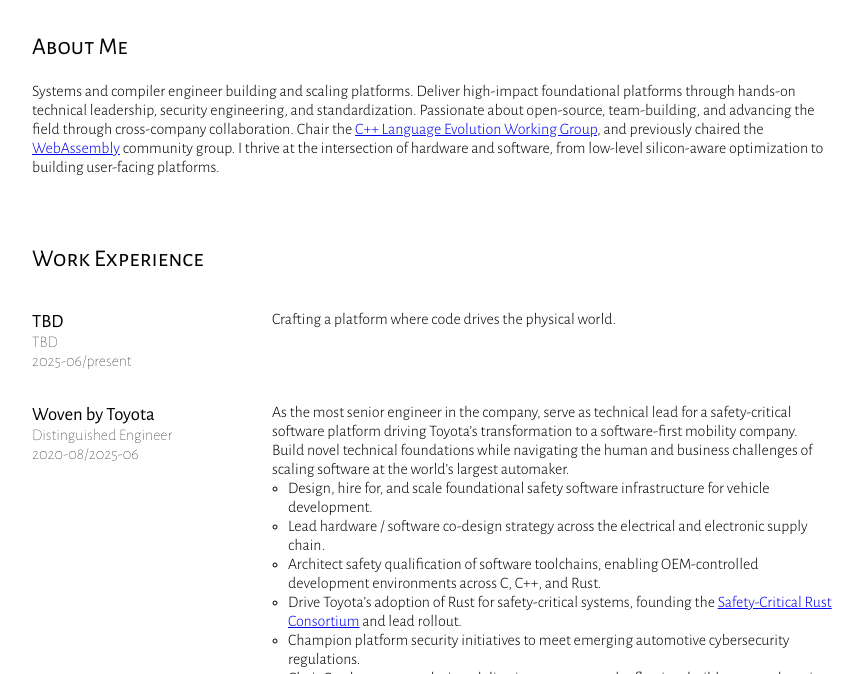
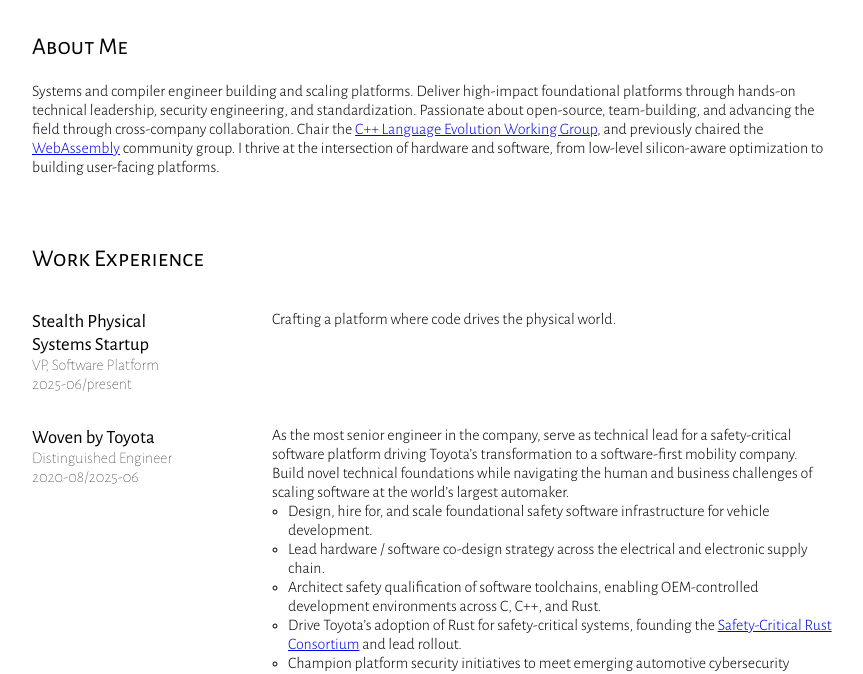
Before and after one commit to jfbastien/jfbastien.github.io, a plain HTML site: page index.html in a window 1280 px wide. Shown: the part 126-800 px from the top of the page, without its empty margins (208-1071 px from the left). Drawn offline with Linux system fonts and the light colour scheme.

Commit message:
TBD, D'd a bit

```diff
--- a/index.html
+++ b/index.html
@@ -66,8 +66,8 @@
         <h2>Work Experience</h2>
         <div class=grid>
           <div class=entry>
-            <div class=where><h3>TBD</h3>
-              <p>TBD</p>
+            <div class=where><h3>Stealth Physical Systems Startup</h3>
+              <p>VP, Software Platform</p>
               <p>2025-06/present</p>
             </div>
             <div class=what>
```
